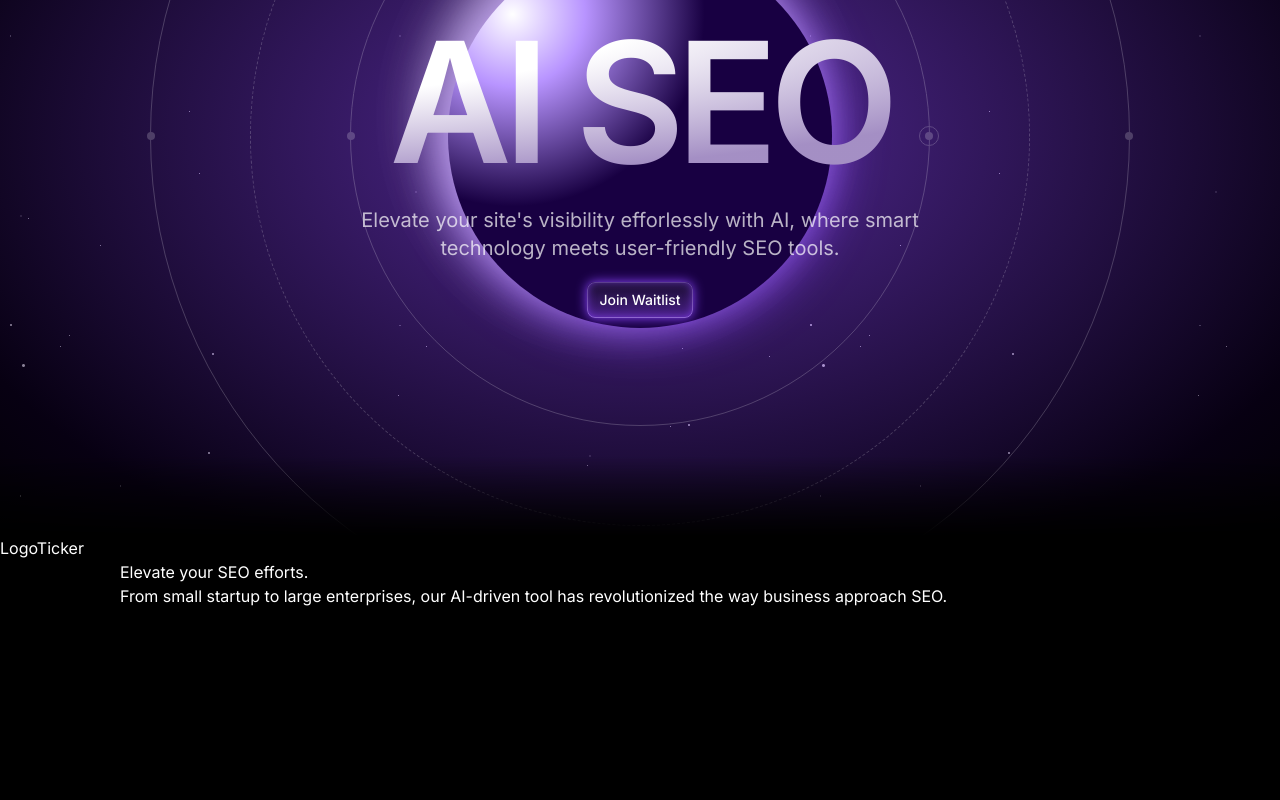
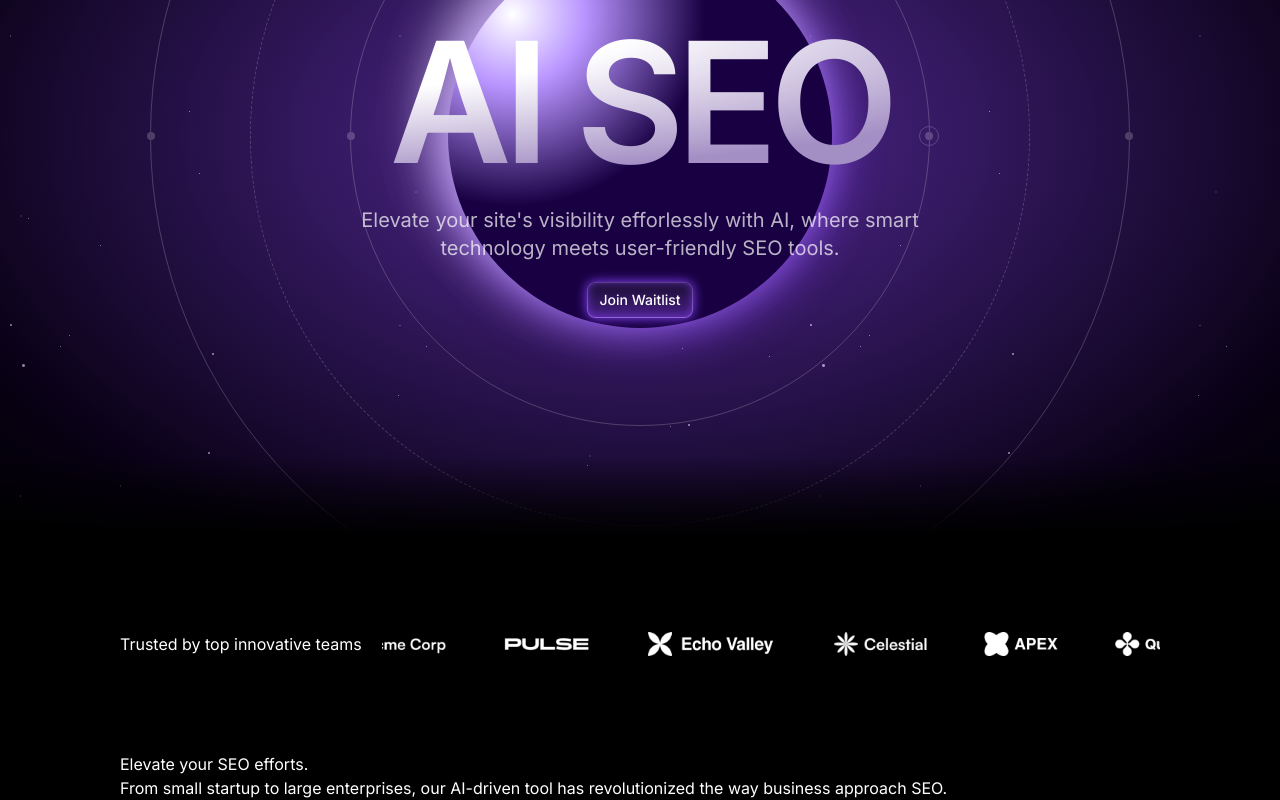
Before and after one commit to royanish0410/frontend-tribe-ai-startup-landing-page-template, a Next.js app: page / in a window 1280 px wide. Shown: the part 360-1160 px from the top of the page. Before the commit the page ends 968 px from the top, so only its background shows below. Built offline with nearby package versions, Linux system fonts and the light colour scheme.

Commit message:
Added logoticker section

```diff
--- a/src/sections/LogoTicker.tsx
+++ b/src/sections/LogoTicker.tsx
@@ -1,3 +1,34 @@
+import acmeLogo from '@/assets/logo-acme.png';
+import apexLogo from '@/assets/logo-apex.png';
+import celestialLogo from '@/assets/logo-celestial.png';
+import quantumLogo from '@/assets/logo-quantum.png';
+import pulseLogo from '@/assets/logo-pulse.png';
+import echologo from '@/assets/logo-echo.png';
+
 export const LogoTicker = () => {
-  return <section>LogoTicker</section>;
+  return (
+    <section className="py-20 md:py-24">
+      <div className="container">
+        <div className="flex items-center gap-5">
+          <div className="flex-1 md:flex-none">
+            <h2>Trusted by top innovative teams</h2>
+          </div>
+          <div className="flex-1 overflow-x-auto whitespace-nowrap">
+            <div className="flex gap-14 justify-center">
+              {[
+                acmeLogo,
+                pulseLogo,
+                echologo,
+                celestialLogo,
+                apexLogo,
+                quantumLogo,
+              ].map((logo) => (
+                <img src={logo.src} key={logo.src} className="h-6 w-auto max-w-full" />
+              ))}
+            </div>
+          </div>
+        </div>
+      </div>
+    </section>
+  );
 };
```
